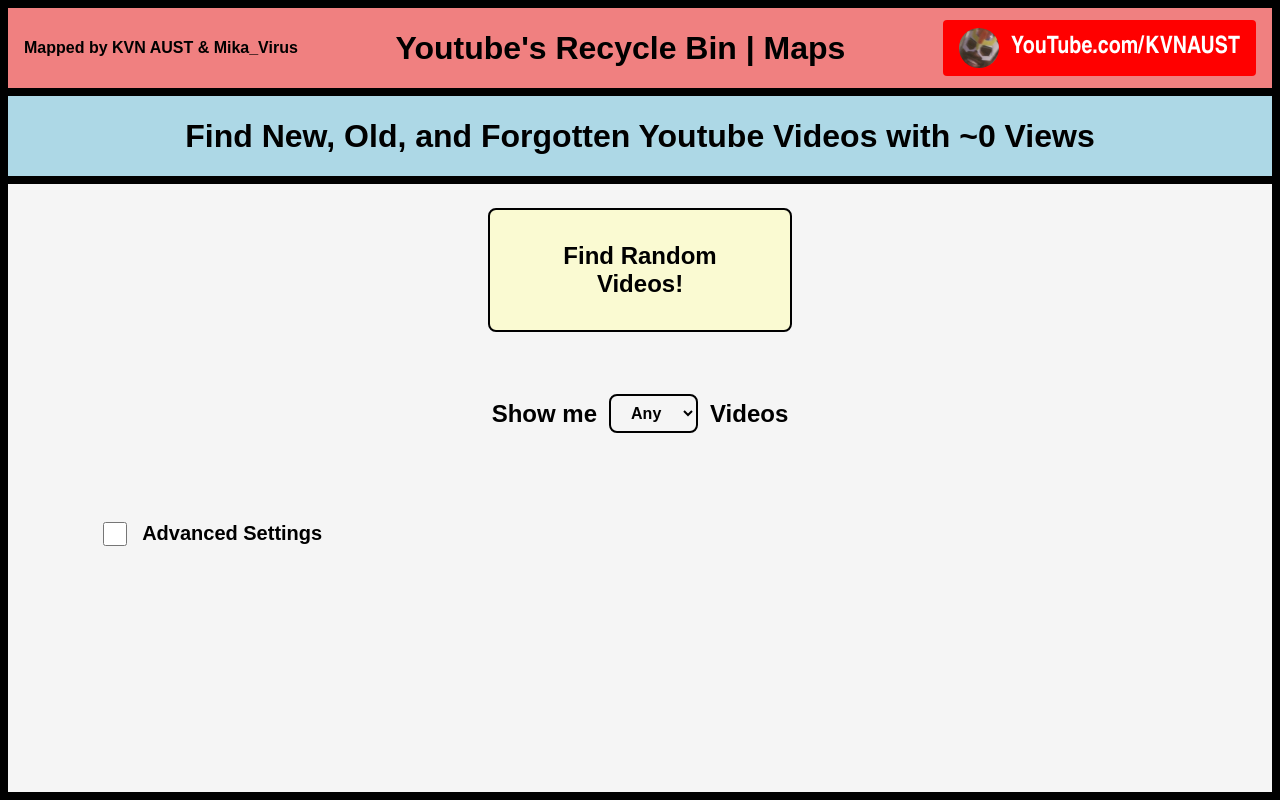
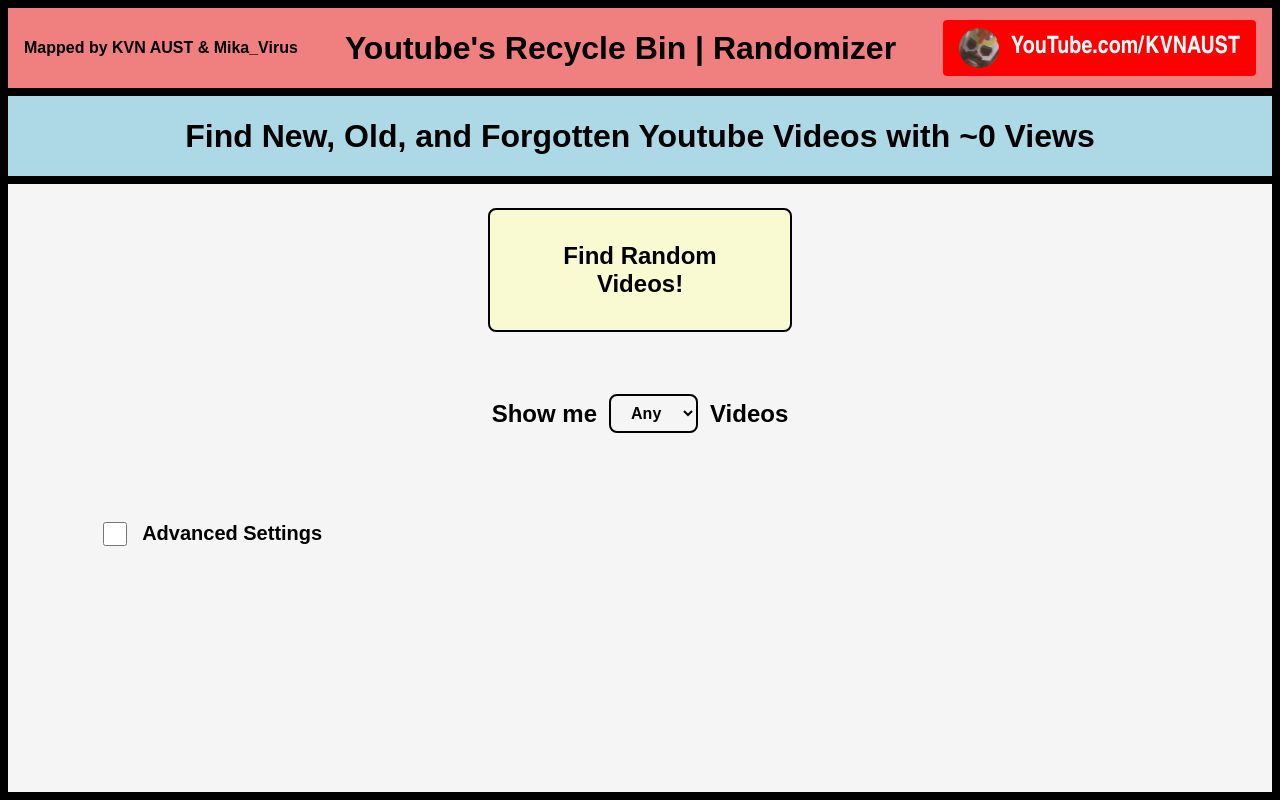
Before and after one commit to AlicesVoid/The-Method, a SvelteKit app: page / in a window 1280 px wide. Built offline with nearby package versions, Linux system fonts and the light colour scheme; a web font is replaced by a local one.

Commit message:
better fitting name :D

```diff
--- a/src/routes/+page.svelte
+++ b/src/routes/+page.svelte
@@ -849,7 +849,7 @@
 <div class="page-container">
     <header class="header-base header">
         <h4><a href="https://x.com/MingKasterMK/status/1965144635388653811/photo/1">Mapped by KVN AUST & Mika_Virus</a></h4>
-        <h1>Youtube's Recycle Bin | Maps</h1>
+        <h1>Youtube's Recycle Bin | Randomizer</h1>
         <div class="youtube-badge">
             <img src="{base}/kvnaust.jpg" alt="KVN AUST"/>
             <h1>YouTube.com/KVNAUST</h1>
```
